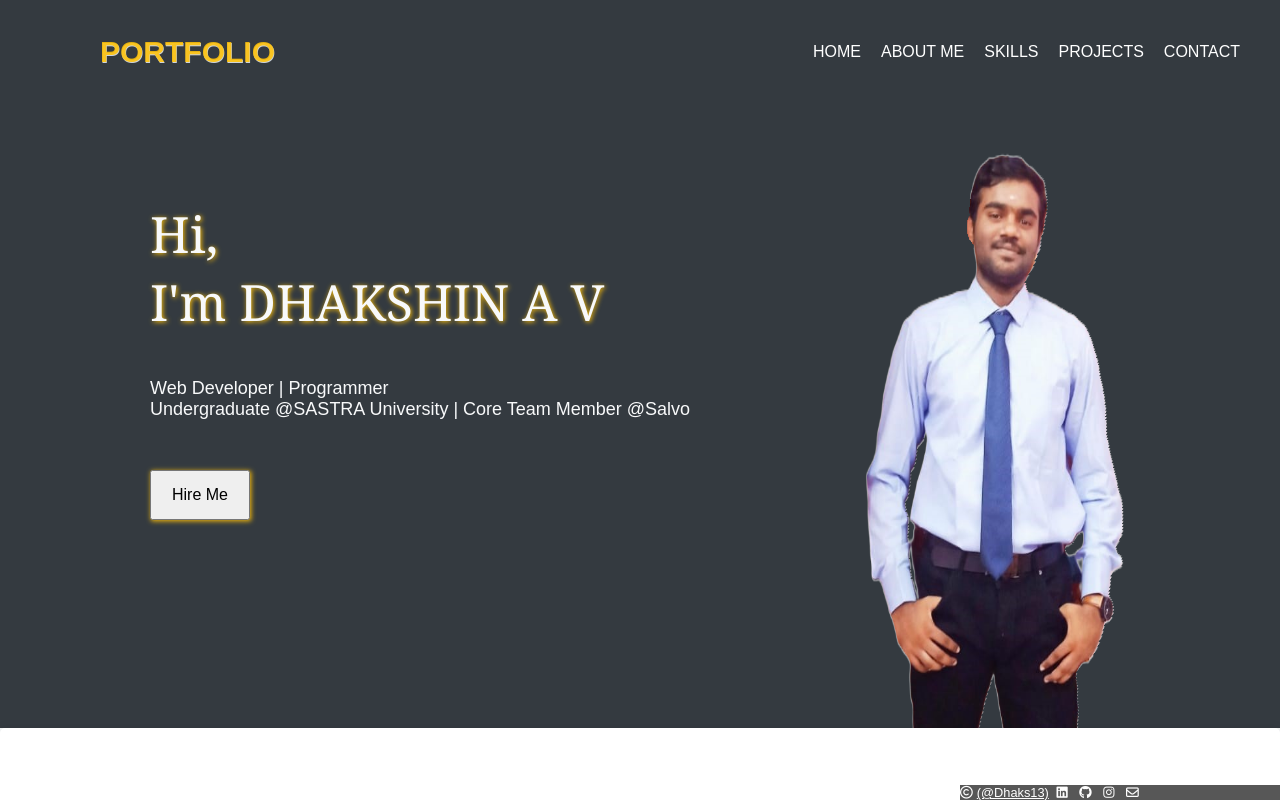
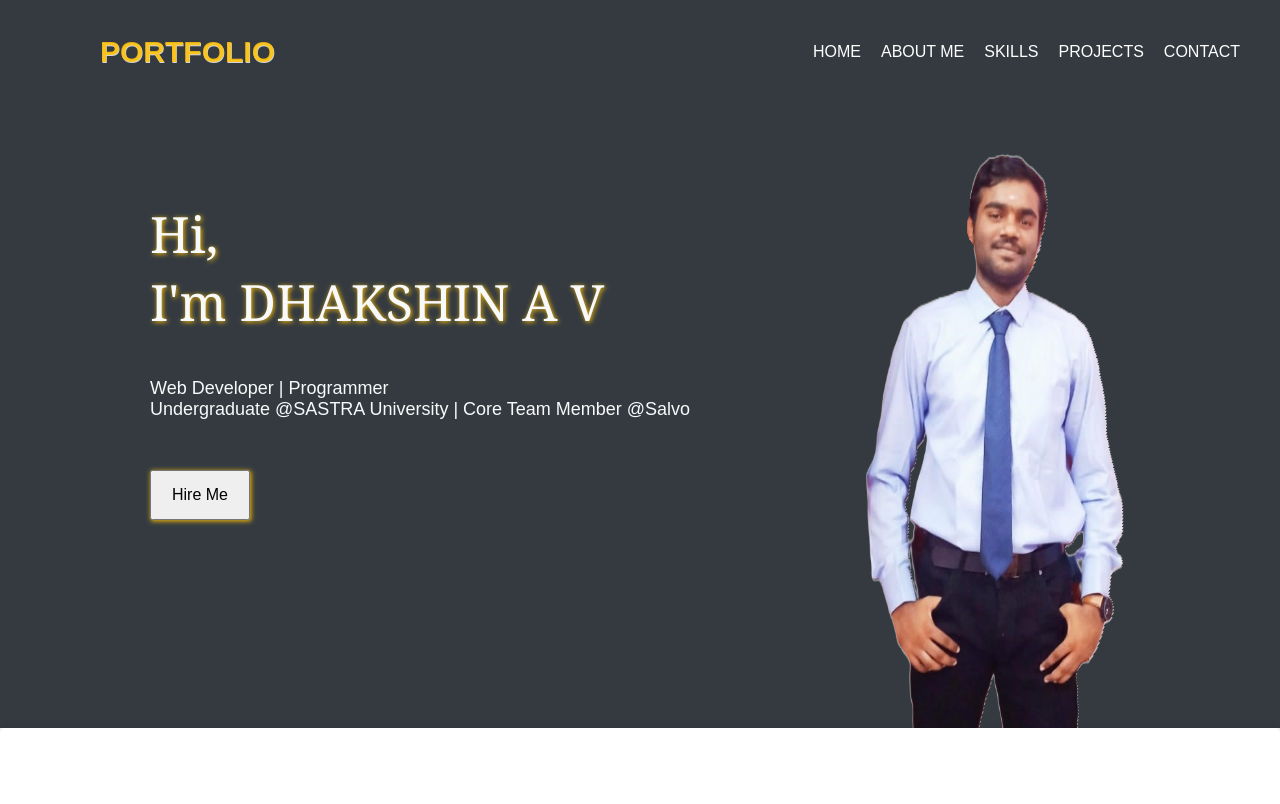
Before and after one commit to Dhaks13/PRODIGY_WD_04, a plain HTML site: page index.html in a window 1280 px wide. Shown: the top 804 px of the page. Drawn offline with Linux system fonts and the light colour scheme.

Commit message:
fixing bugs

```diff
--- a/index.html
+++ b/index.html
@@ -84,7 +84,7 @@
                       <a target="_blank" href="https://dhaks13.github.io/PRODIGY_WD_04/"><li>Personal Portfolio</li></a>
                       <a target="_blank" href="https://dhaks13.github.io/Frontend-Movie-App-freeCodeCamp.org/"><li>Movie Site</li></a>
                       <a target="_blank" href="https://dhaks13.github.io/PRODIGY_WD_02/"><li>StopWatch</li></a>
-                      <a target="_blank" href="https://dhaks13.github.io/PRODIGY_WD_01/"><li>Resposive Landing Page</li></a>
+                      <a target="_blank" href="https://dhaks13.github.io/PRODIGY_WD_01/"><li>Responsive Landing Page</li></a>
                       <a target="_blank" href="https://dhaks13.github.io/PRODIGY_WD_06/"><li>Weather Prediction Page</li></a>
                       <a target="_blank" href="https://dhaks13.github.io/PRODIGY_WD_03/"><li>Tic Tac Toe Game</li></a>
                       <a target="_blank" href="https://github.com/Dhaks13/Responsive-Web-Design--freecodecamp"><li>Survey Form</li></a>
@@ -136,14 +136,5 @@
             <p class="copyright">
             <i class="fa-regular fa-copyright"></i> Dhakshin A V | All Rights Reserved.</p>
         </div>
-        <footer>
-            <div class="connect">
-                <i class="fa-regular fa-copyright"></i><a href="https://www.linkedin.com/in/dhaks13/" target="_blank">(@Dhaks13)</a>
-                <a href="https://www.linkedin.com/comm/mynetwork/discovery-see-all?usecase=PEOPLE_FOLLOWS&followMember=dhaks13" target="_blank"><i class="fa-brands fa-linkedin"></i></a>
-                <a href="https://github.com/Dhaks13" target="_blank"><i class="fa-brands fa-github"></i></a>
-                <a href="https://www.instagram.com/_dhaks_13_/"><i class="fa-brands fa-instagram"></i></a>
-                <a href="mailto:avdhakshin1354@gmail.com"><i class="fa-regular fa-envelope"></i></a>
-            </div>
-        </footer>
     </body>
 </html>
--- a/styles.css
+++ b/styles.css
@@ -306,35 +306,7 @@ a:hover {
     font-size: small;
 }
 
-footer{
-    background-color: rgba(0, 0, 0, 0.658);
-    color: white;
-    font: .8rem sans-serif;
-    position: fixed;
-    overflow: hidden;
-    align-items: right;
-    bottom: 0;
-    right: 0;
-    margin: 0;
-    width: 25%;
-}
-
-footer a, footer i{
-    cursor: pointer;
-    color: white;
-    margin: 0 0.25rem 0 0;
-}
-
-footer a:hover, footer i:hover{
-    color:#ffc107e0;
-}
-
-
 @media (max-width: 1080px) and (min-width: 760px) {
-    footer{
-        width: 35%;
-        font: 1rem sans-serif;
-    }
 
     .home img{
         opacity: 0;
@@ -475,7 +447,4 @@ footer a:hover, footer i:hover{
 }
 
 
-footer{
-    width: 50%;
 }
-}
```
